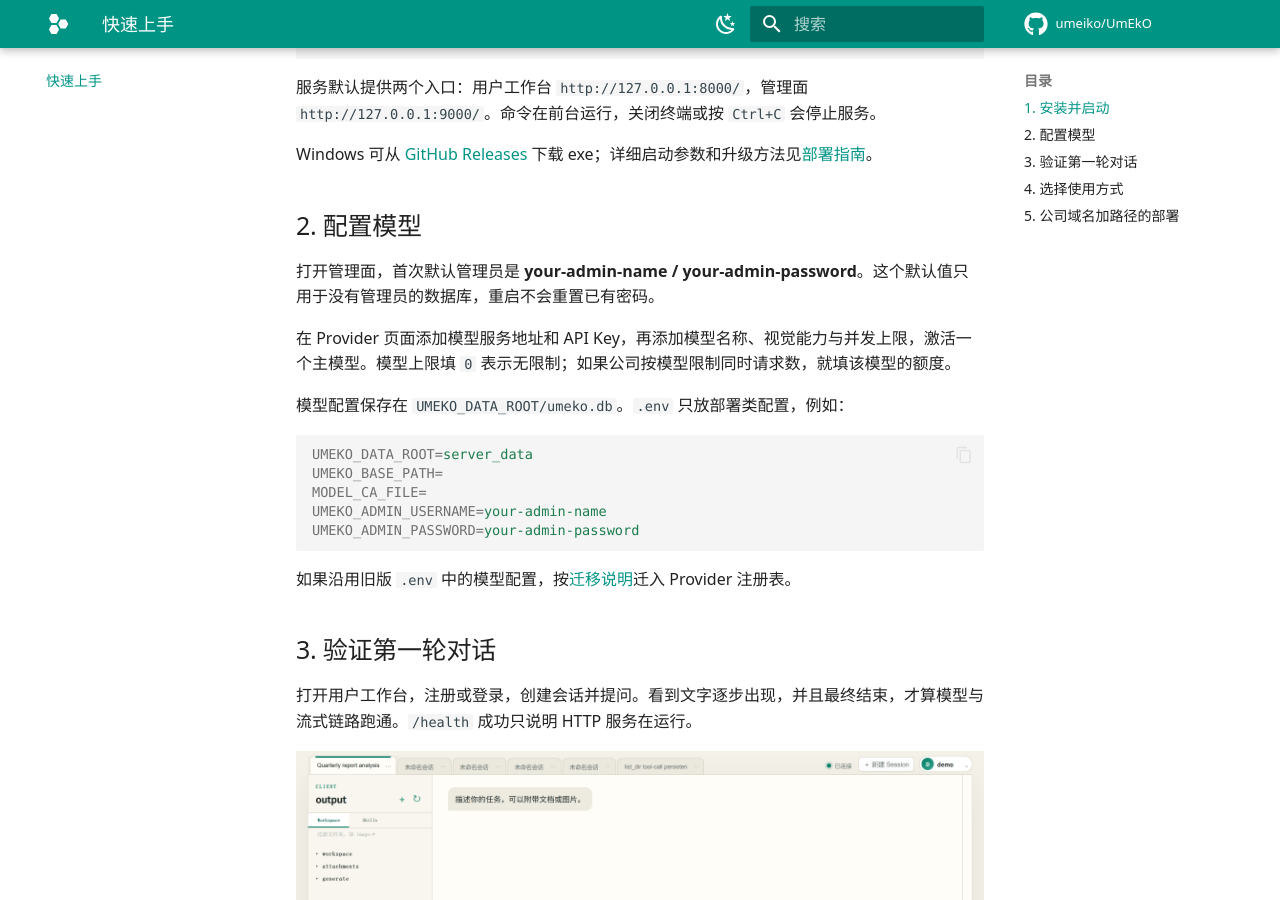
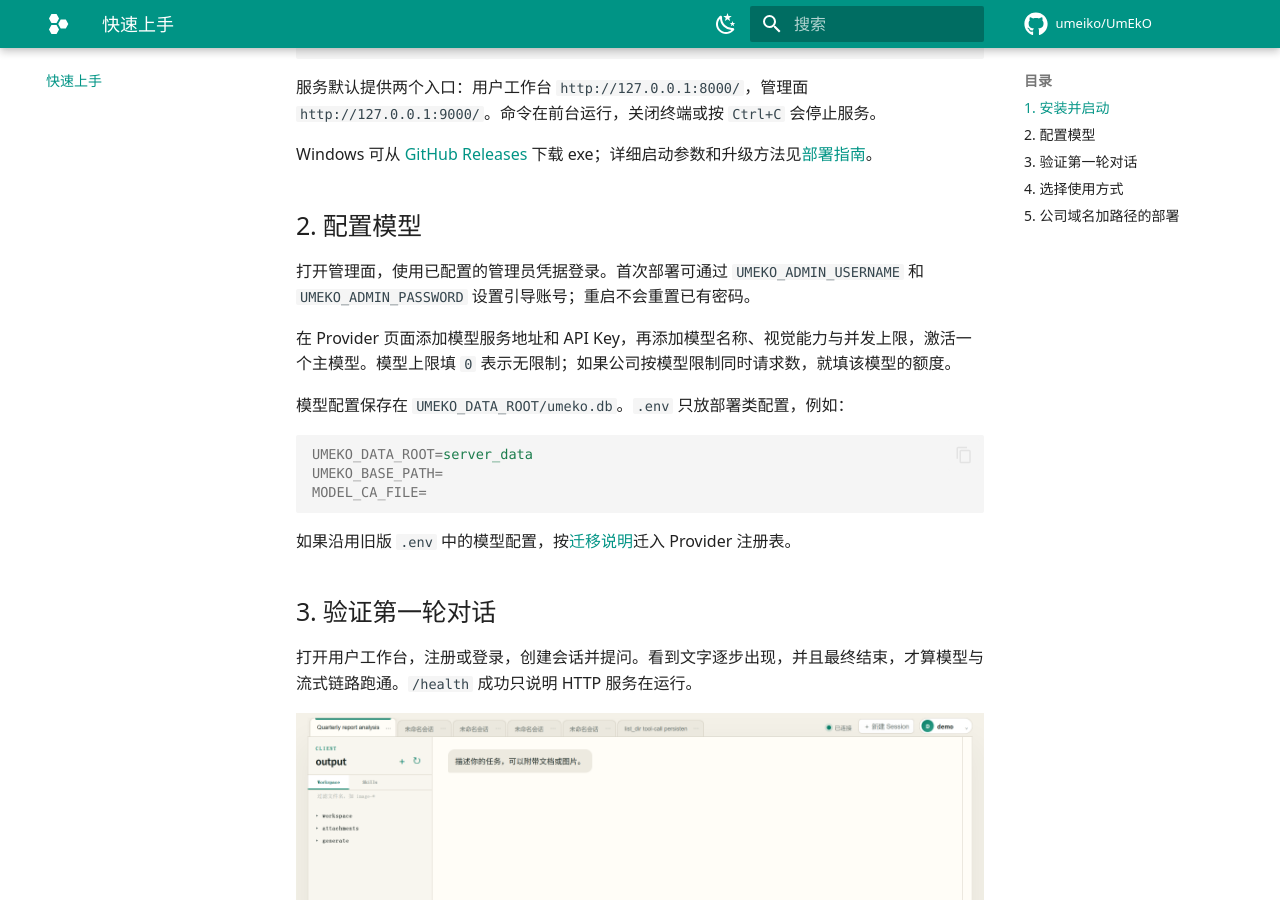
Before and after one commit to umeiko/UmEkO, an MkDocs documentation site: the page built from docs/quickstart.md, in a window 1280 px wide and 900 px high, scrolled down 437 px. Built offline with MkDocs 1.6.1 and Material for MkDocs 9.7.7, drawn with Linux system fonts in a browser that asks for light colours; comment, search, counter and statistics services are not loaded.

Commit message:
docs: remove published admin credentials

````diff
--- a/docs/quickstart.md
+++ b/docs/quickstart.md
@@ -22,7 +22,7 @@ Windows 可从 [GitHub Releases](https://github.com/umeiko/UmEkO/releases) 下
 
 ## 2. 配置模型
 
-打开管理面，首次默认管理员是 **your-admin-name / your-admin-password**。这个默认值只用于没有管理员的数据库，重启不会重置已有密码。
+打开管理面，使用已配置的管理员凭据登录。首次部署可通过 `UMEKO_ADMIN_USERNAME` 和 `UMEKO_ADMIN_PASSWORD` 设置引导账号；重启不会重置已有密码。
 
 在 Provider 页面添加模型服务地址和 API Key，再添加模型名称、视觉能力与并发上限，激活一个主模型。模型上限填 `0` 表示无限制；如果公司按模型限制同时请求数，就填该模型的额度。
 
@@ -32,8 +32,6 @@ Windows 可从 [GitHub Releases](https://github.com/umeiko/UmEkO/releases) 下
 UMEKO_DATA_ROOT=server_data
 UMEKO_BASE_PATH=
 MODEL_CA_FILE=
-UMEKO_ADMIN_USERNAME=your-admin-name
-UMEKO_ADMIN_PASSWORD=your-admin-password
 ```
 
 如果沿用旧版 `.env` 中的模型配置，按[迁移说明](deployment.md)迁入 Provider 注册表。
````
Also changed, not shown: README.md (+4 -3 lines), READMECN.md (+1 -1 lines), docs/api/admin.md (+1 -1 lines), docs/deployment.md (+1 -2 lines), 1 other file.
